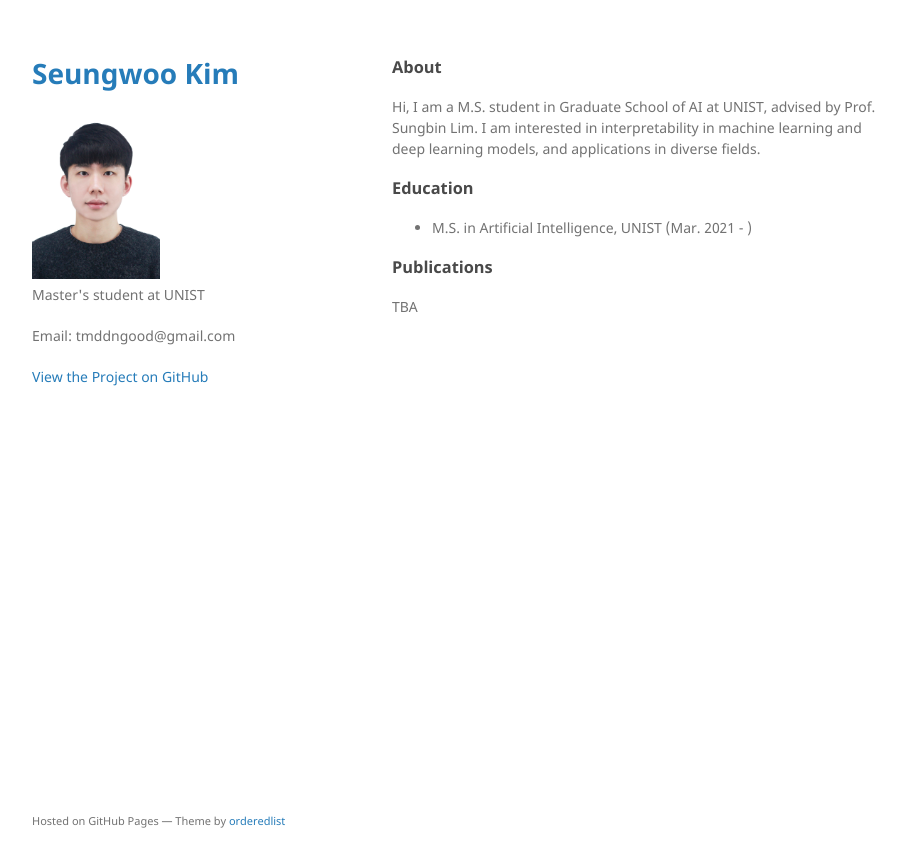
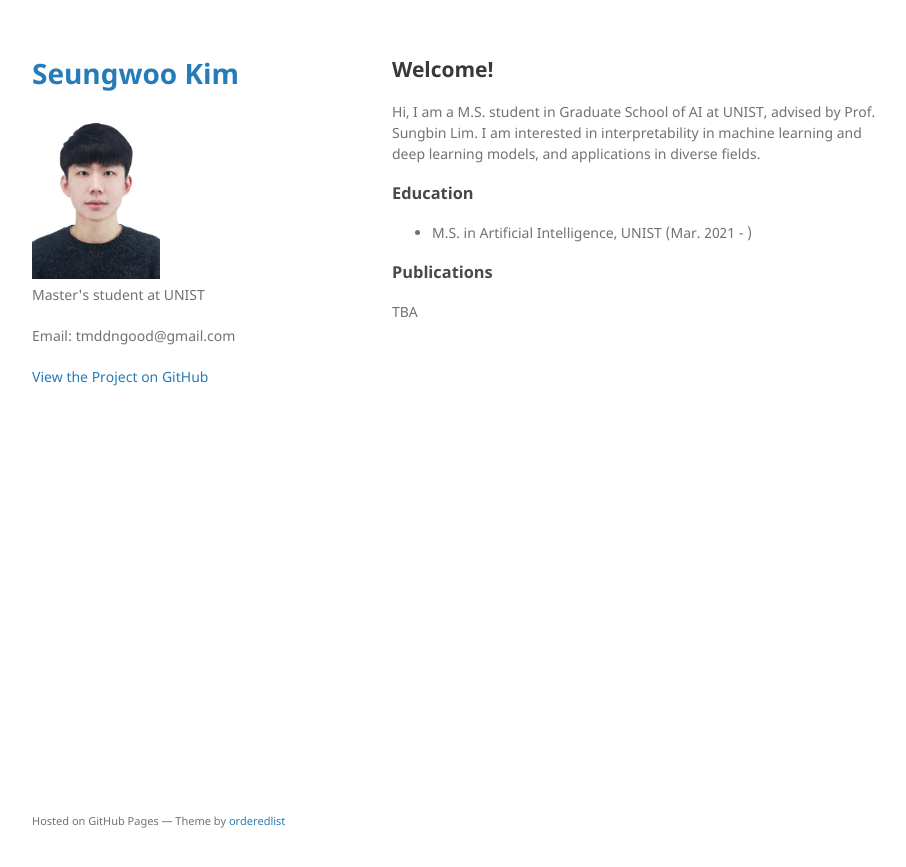
Before and after one commit to seungwoos/seungwoos.github.io, a Jekyll site: the page built from index.md, in a window 1280 px wide. Shown: the top 867 px of the page, without its empty margins (178-1084 px from the left). Built offline with Jekyll 4.4.1, drawn with Linux system fonts in a browser that asks for light colours.

Commit message:
Update index.md

```diff
--- a/index.md
+++ b/index.md
@@ -2,12 +2,10 @@
 layout: default
 ---
 
-### About
-
+## Welcome!
 Hi, I am a M.S. student in Graduate School of AI at UNIST, advised by Prof. Sungbin Lim. I am interested in interpretability in machine learning and deep learning models, and applications in diverse fields.
 
 ### Education
-
 - M.S. in Artificial Intelligence, UNIST (Mar. 2021 - )
 
 ### Publications
```
